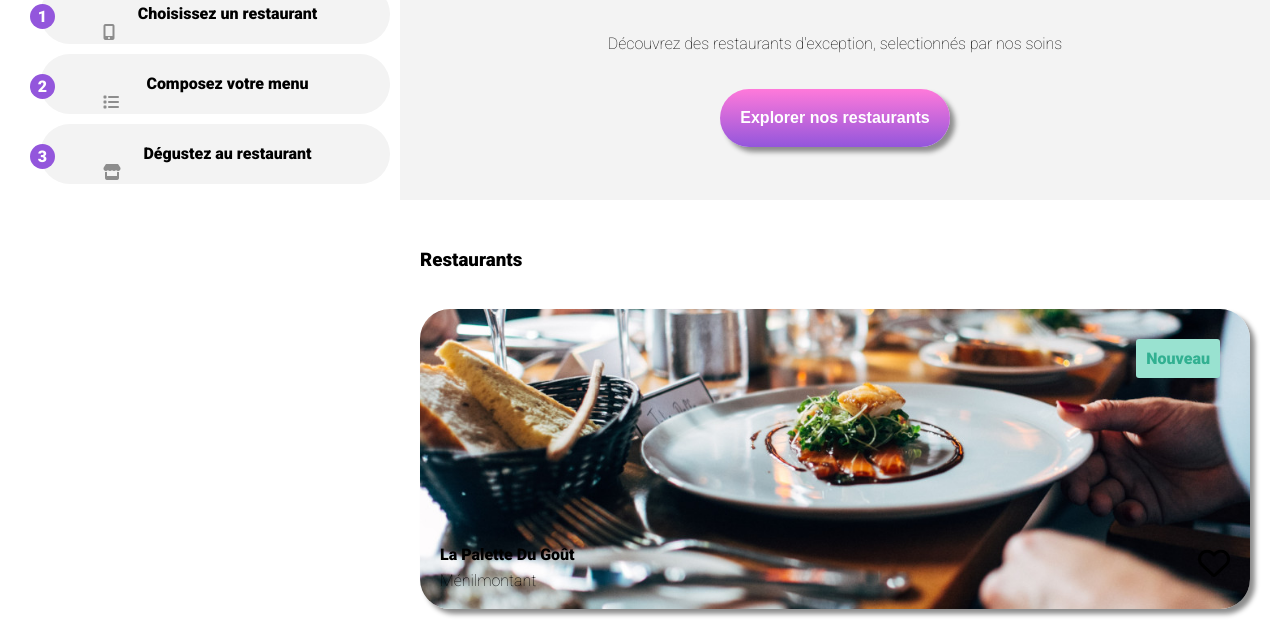
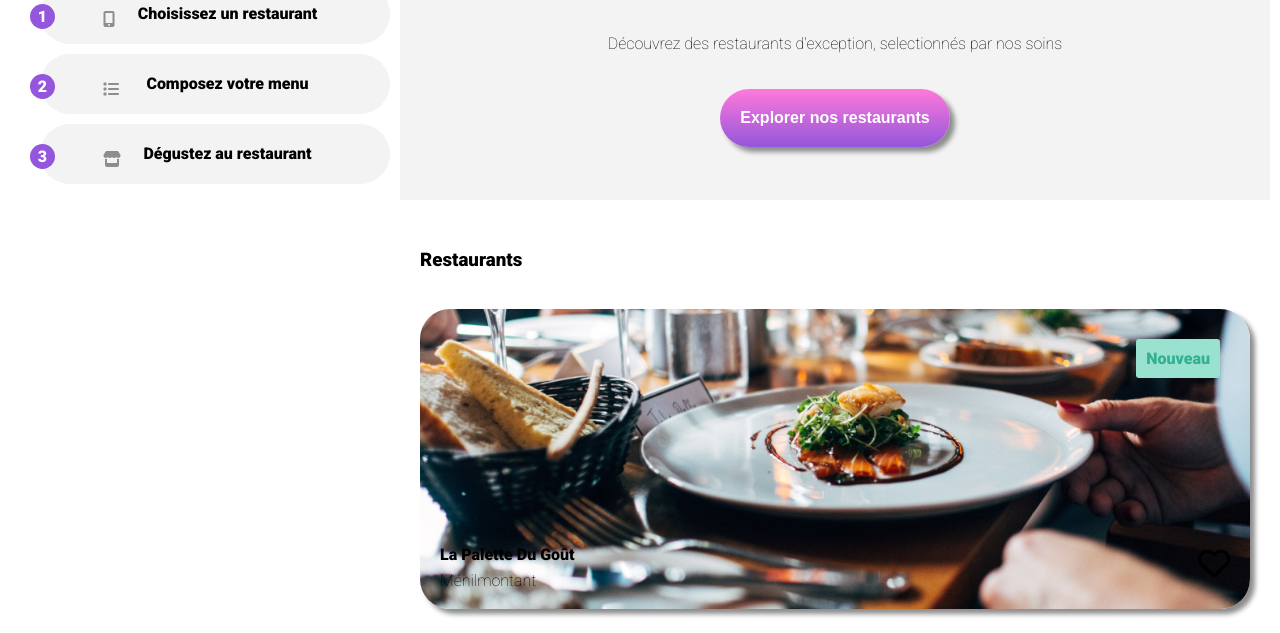
Before and after one commit to NarjisC/NarjisCotonnec_3_26042021, a plain HTML site: page index.html in a window 1280 px wide. Shown: the part 167-800 px from the top of the page. Drawn offline with Linux system fonts and the light colour scheme; a web font is replaced by a local one.

Commit message:
Centrer Icônes fonctionnement

```diff
--- a/sass/libs/_components.scss
+++ b/sass/libs/_components.scss
@@ -46,9 +46,10 @@
     color: $dark;
     padding-left: 95px;
     padding-right: $pad;
-    padding-top: $pad;
+    /*padding-top: $pad;*/
     position: absolute;
     z-index: 3;
+    line-height: 30px;
         &:hover {color: $primary;}
 
 }
```
Also changed, not shown: sass/style.css, 1 other file.
